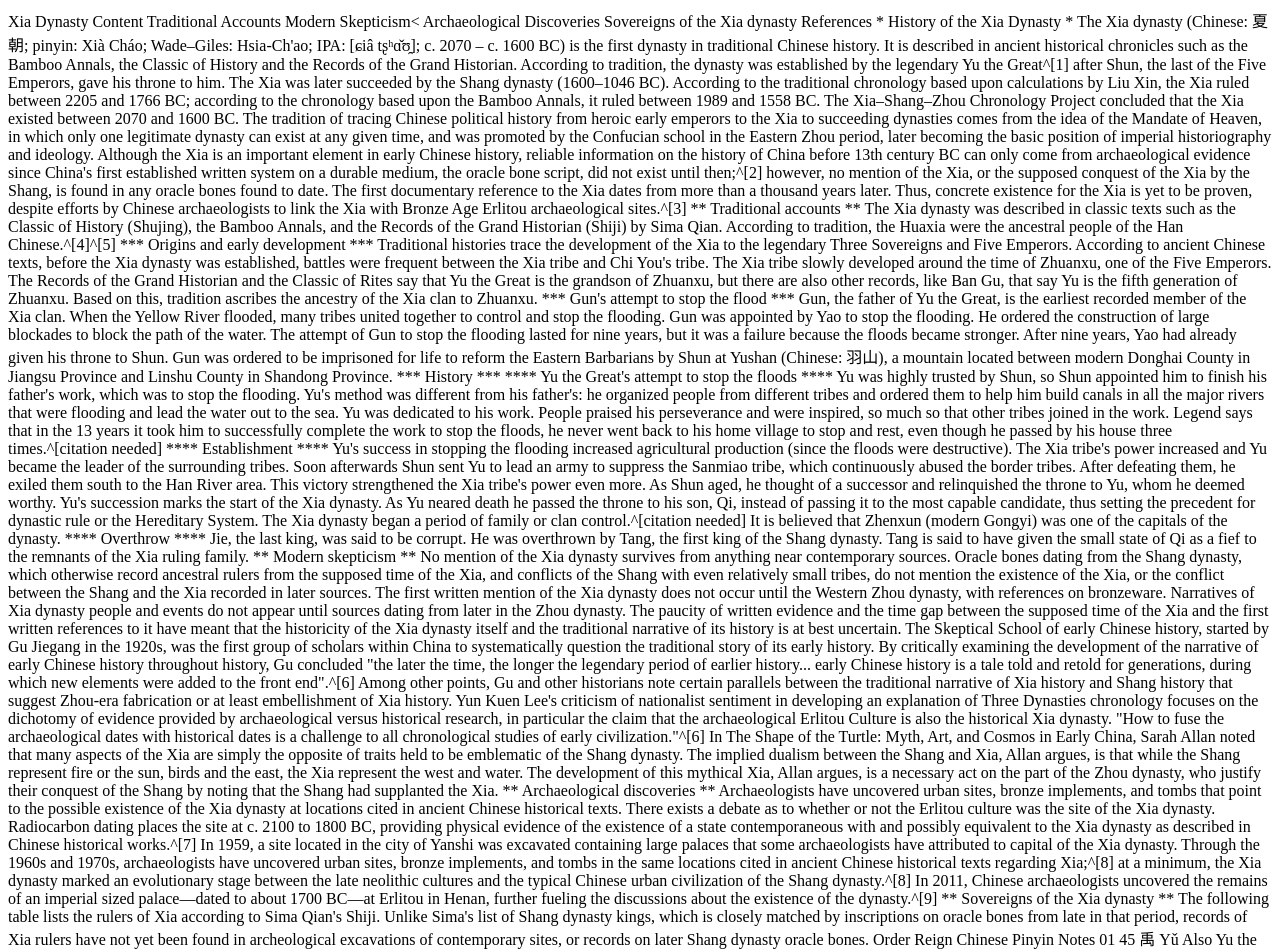
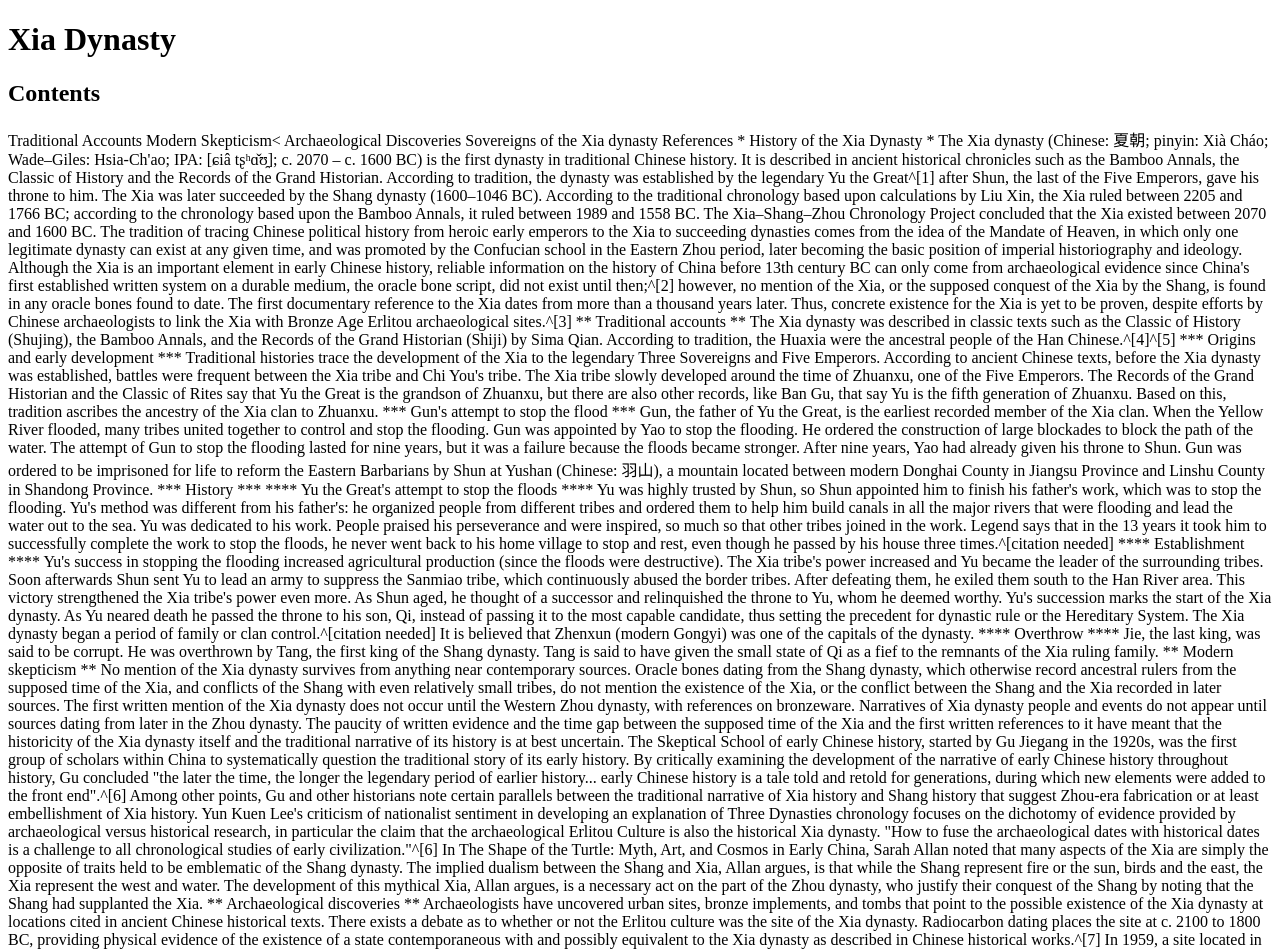
Before and after one commit to kasigi/FWD117-Homework, a plain HTML site: page Homework 01/starter_code/index.html in a window 1280 px wide. Shown: the top 949 px of the page. Drawn offline with Linux system fonts and the light colour scheme.

Commit message:
Added headers to homework 01

```diff
--- a/Homework 01/starter_code/index.html
+++ b/Homework 01/starter_code/index.html
@@ -5,10 +5,10 @@
     </head>
     <body>
 
-        Xia Dynasty
+        <h1>Xia Dynasty</h1>
 
 
-        Content
+        <h2>Contents</h2>
         Traditional Accounts
         Modern Skepticism<
         Archaeological Discoveries
```
